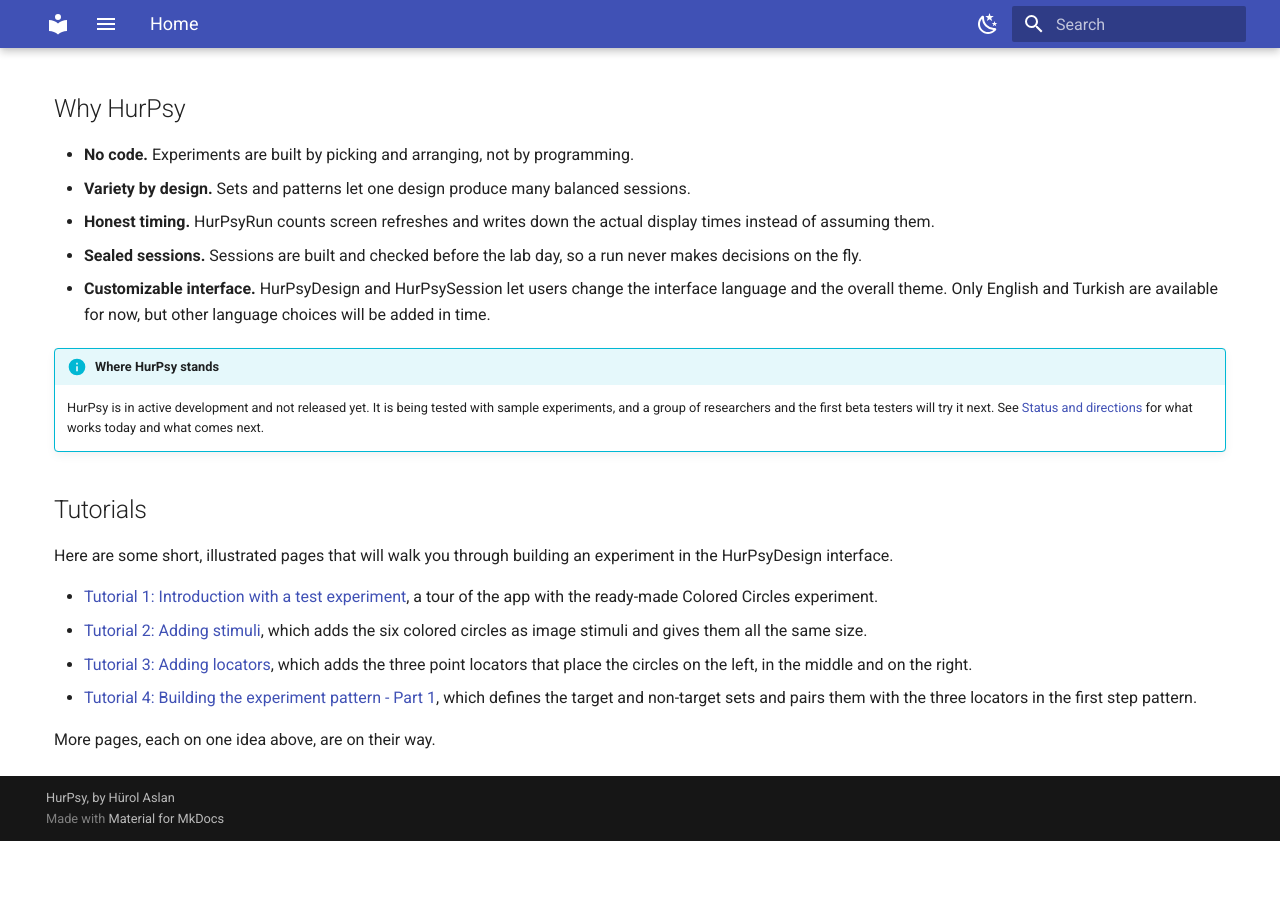
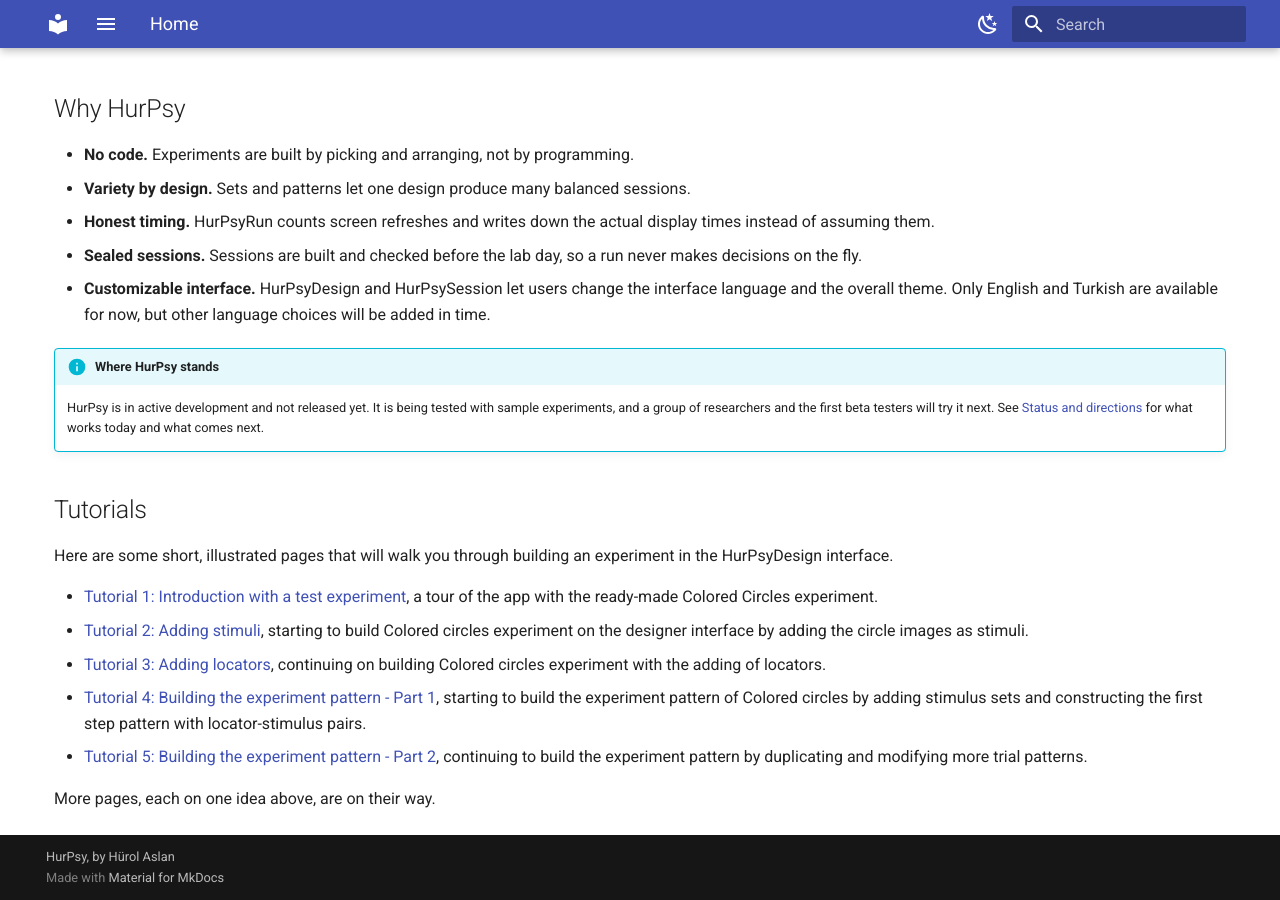
Before and after one commit to HurPsy/hurpsy.github.io, an MkDocs documentation site: the page built from docs/index.md, in a window 1280 px wide and 900 px high, scrolled down 1757 px. Built offline with MkDocs 1.6.1 and Material for MkDocs 9.7.7, drawn with Linux system fonts in a browser that asks for light colours; before the commit the page ends 2598 px from its top, so only the background shows below that.

Commit message:
tutorial-5-completed

```diff
--- a/docs/index.md
+++ b/docs/index.md
@@ -125,13 +125,17 @@ in the HurPsyDesign interface.
 - [Tutorial 1: Introduction with a test experiment](tutorial-1-introduction.md),
   a tour of the app with the ready-made Colored Circles experiment.
 - [Tutorial 2: Adding stimuli](tutorial-2-adding-stimuli.md),
-  which adds the six colored circles as image stimuli
-  and gives them all the same size.
+  starting to build Colored circles experiment on the designer interface
+  by adding the circle images as stimuli.
 - [Tutorial 3: Adding locators](tutorial-3-adding-locators.md),
-  which adds the three point locators that place the circles on the left,
-  in the middle and on the right.
+  continuing on building Colored circles experiment
+  with the adding of locators.
 - [Tutorial 4: Building the experiment pattern - Part 1](tutorial-4-experiment-pattern-1.md),
-  which defines the target and non-target sets
-  and pairs them with the three locators in the first step pattern.
+  starting to build the experiment pattern of Colored circles
+  by adding stimulus sets and constructing the first step pattern
+  with locator-stimulus pairs.
+- [Tutorial 5: Building the experiment pattern - Part 2](tutorial-5-experiment-pattern-2.md),
+  continuing to build the experiment pattern by duplicating and modifying
+  more trial patterns.
 
 More pages, each on one idea above, are on their way.
--- a/mkdocs.yml
+++ b/mkdocs.yml
@@ -55,3 +55,4 @@ nav:
       - "2. Adding stimuli": tutorial-2-adding-stimuli.md
       - "3. Adding locators": tutorial-3-adding-locators.md
       - "4. Building the experiment pattern - Part 1": tutorial-4-experiment-pattern-1.md
+      - "5. Building the experiment pattern - Part 2": tutorial-5-experiment-pattern-2.md
```
Also changed, not shown: docs/tutorial-5-experiment-pattern-2.md (added, +52 -0 lines), docs/images/tutorial-5/deciding-trialpattern-usecounts.png (added), docs/images/tutorial-5/modifying-new-step-patterns.png (added), docs/images/tutorial-5/tooltip-CTRL-drag.png (added), docs/images/tutorial-5/two-more-single-target-trials.png (added), docs/images/tutorial-5/validation-errors-persist.png (added).
